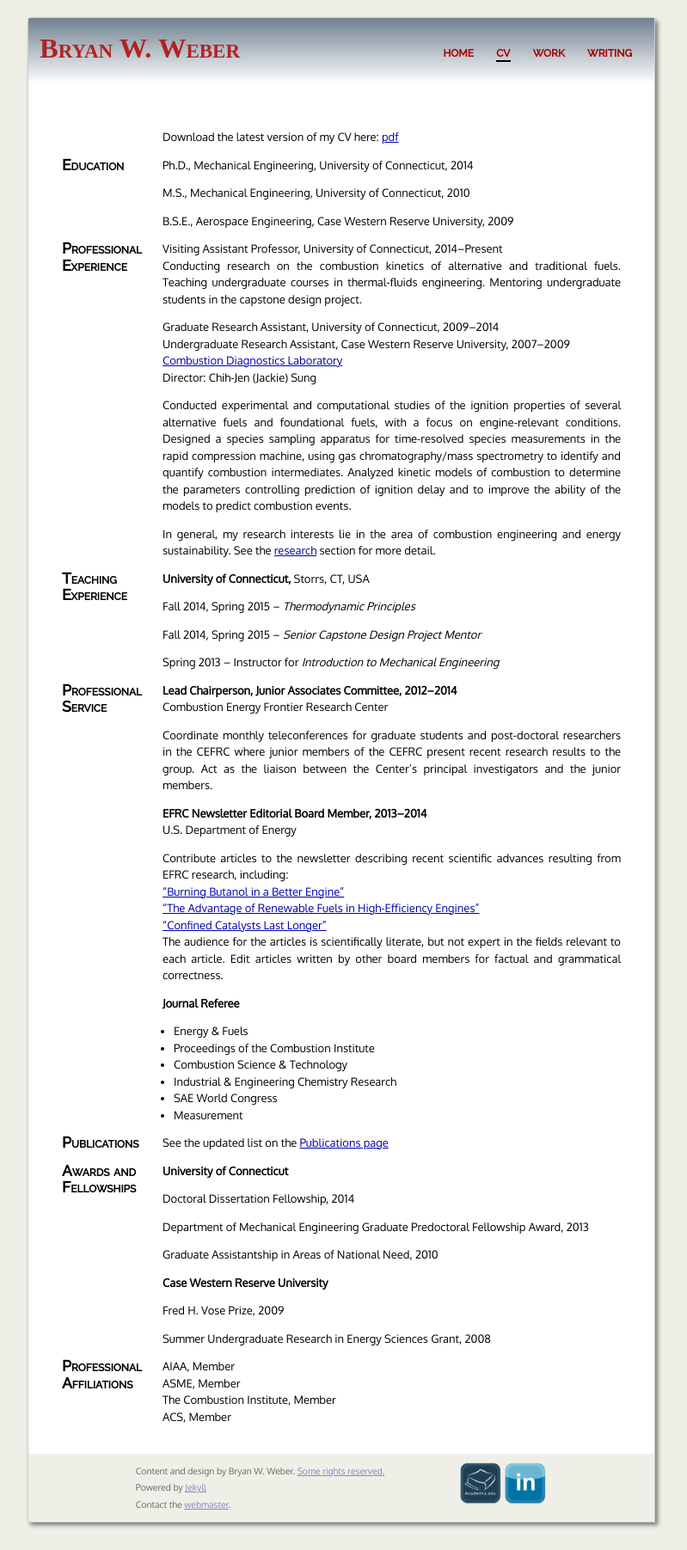
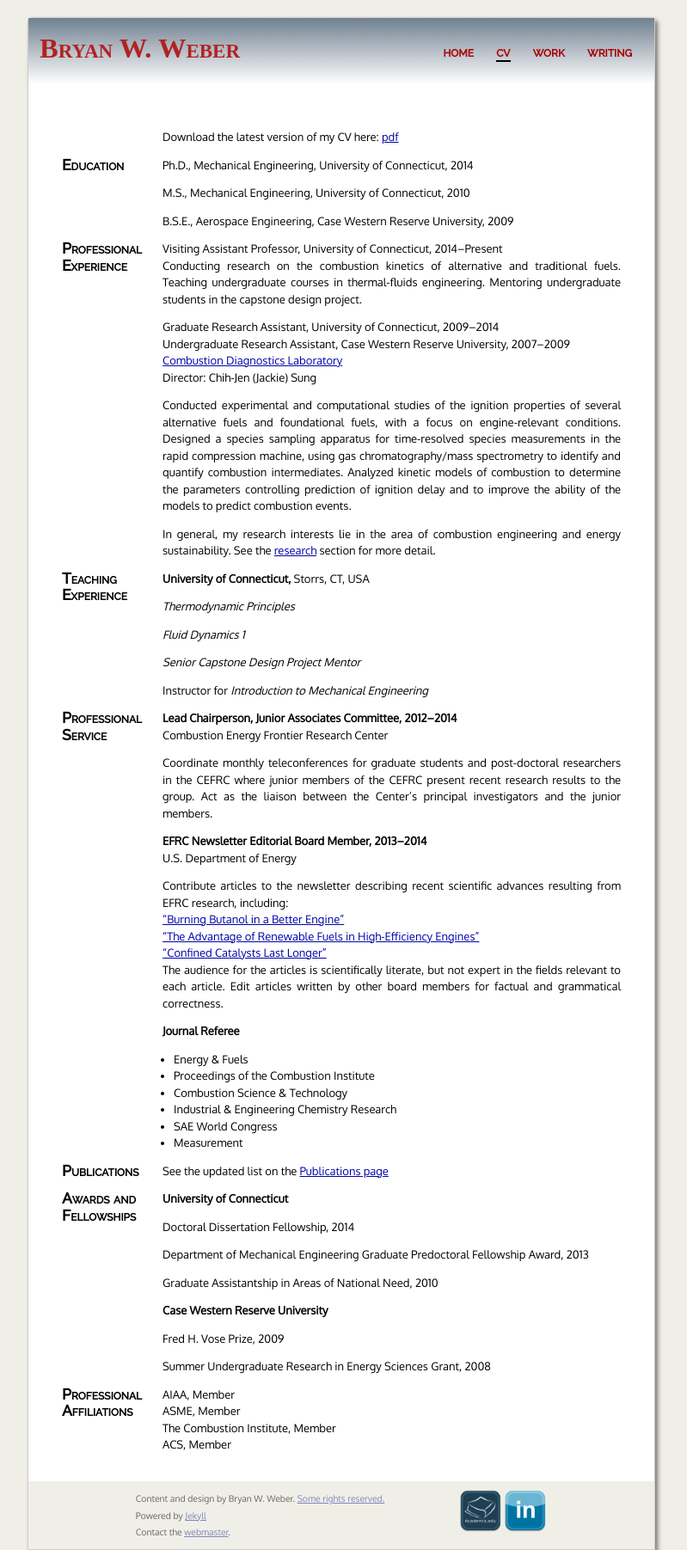
Before and after one commit to bryanwweber/bryanwweber.github.io, a Jekyll site: the page built from cv/index.md, in a window 1280 px wide. Shown: the whole page at 86% size, without its empty margins (243-1042 px from the left). Built offline with Jekyll 4.4.1, drawn with Linux system fonts in a browser that asks for light colours; some web fonts are replaced.

Commit message:
Add Fluid Dynamics course

```diff
--- a/cv/index.md
+++ b/cv/index.md
@@ -44,11 +44,13 @@ Teaching Experience
 ---
 **University of Connecticut,** Storrs, CT, USA
 
-Fall 2014, Spring 2015 -- _Thermodynamic Principles_
+_Thermodynamic Principles_
 
-Fall 2014, Spring 2015 -- _Senior Capstone Design Project Mentor_
+_Fluid Dynamics 1_
 
-Spring 2013 -- Instructor for _Introduction to Mechanical Engineering_
+_Senior Capstone Design Project Mentor_
+
+Instructor for _Introduction to Mechanical Engineering_
 
 Professional Service
 ---
```
